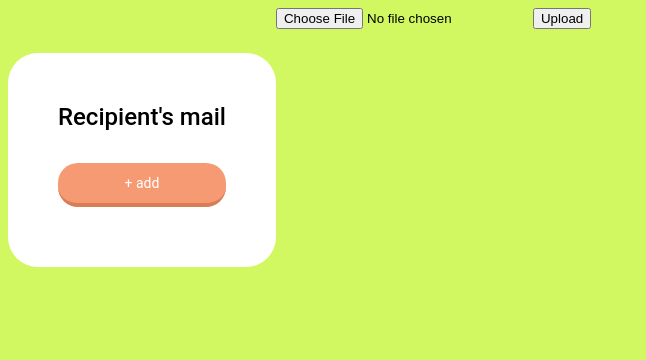
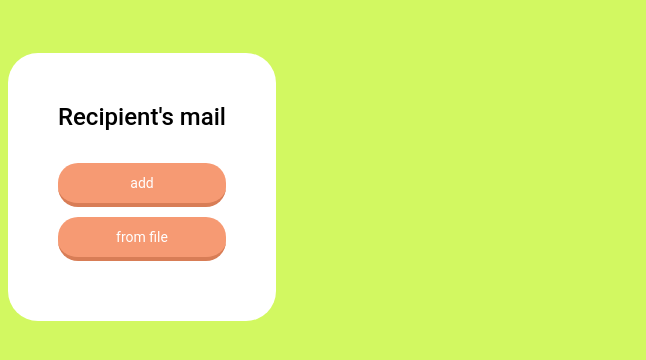
Before and after one commit to Mixnosha/YaSender, a Django app: a page that uses send/templates/recipient/recipient_all_view.html in a window 1280 px wide. Shown: the top 360 px of the page, without its empty margins (0-646 px from the left). Run offline with Django 4.2, Linux system fonts and the light colour scheme; data that the repository does not hold is empty.

Commit message:
add mail from file

```diff
--- /dev/null
+++ b/recipient/forms.py
@@ -0,0 +1,5 @@
+from django.forms import forms
+
+
+class AddMailFromFile(forms.Form):
+    file = forms.FileField()
--- a/recipient/logic.py
+++ b/recipient/logic.py
@@ -7,7 +7,7 @@ from send.models import RecipientEmail
 
 def add_email_for_file(request):
     if request.method == "POST":
-        file = request.FILES["uploadedFile"]
+        file = request.FILES["file"]
         for line in file.readlines():
             RecipientEmail.objects.create(email=line.decode('UTF-8'), user=request.user)
     return redirect(reverse('recipient:recipient_all_view', kwargs={'username': request.user.username}))
--- a/recipient/views.py
+++ b/recipient/views.py
@@ -2,6 +2,7 @@ from django.http import HttpResponse
 from django.shortcuts import render
 from django.views.generic import ListView
 
+from recipient.forms import AddMailFromFile
 from send.models import RecipientEmail
 
 
@@ -11,3 +12,8 @@ class RecipientAllView(ListView):
 
     def get_queryset(self):
         return RecipientEmail.objects.filter(user__username=self.kwargs['username'])
+
+    def get_context_data(self, *, object_list=None, **kwargs):
+        context = super().get_context_data()
+        context['form'] = AddMailFromFile()
+        return context
--- a/send/static/recipient/css/recipient_all_view.css
+++ b/send/static/recipient/css/recipient_all_view.css
@@ -1,3 +1,7 @@
 .product_right{
     display: none;
 }
+
+.file_form{
+    display: none;
+}
--- a/send/templates/recipient/recipient_all_view.html
+++ b/send/templates/recipient/recipient_all_view.html
@@ -23,7 +23,8 @@
                     </form><br>
 
                 {% endfor %}
-                <input type="button" class="chert" onclick="return hidden();" value="+ add">
+                <input type="button" class="add_mail"  value="add">
+                <input type="button" class="add_file"  value="from file">
             </div>
         </div>
     </div>
@@ -44,27 +45,48 @@
             </div>
         </form>
     </div>
-    <form action="{% url 'recipient:add_email_for_file' %}" method="POST" enctype="multipart/form-data">
-        <input type="file" name="uploadedFile">
-        {% csrf_token %}
+    <div class="file_form" >
+        <form class="decor" action="{% url 'recipient:add_email_for_file' %}" method="POST" enctype="multipart/form-data">
+        <div class="form-left-decoration"></div>
+            <div class="form-right-decoration"></div>
+            <div class="circle"></div><div class="form-inner">
+            {% csrf_token %}
+        {{ form.file }}
         <input type="submit" value="Upload">
+        </div>
     </form>
+    </div>
+
 </body>
 </html>
 <script>
 
-    let obj = document.querySelector(".chert");
+    let obj = document.querySelector(".add_mail");
+    let file = document.querySelector(".add_file");
     obj.onclick = function()
      {
         let obj = document.querySelector(".product_right");
+        let uplaod = document.querySelector(".file_form");
         if (obj.style.display == 'none'){
+            uplaod.style.display = "none";
             obj.style.display = "block";
         }
         else{
             obj.style.display = "none";
         }
+    }
 
-
+    file.onclick = function()
+     {
+        let obj = document.querySelector(".file_form");
+        let mail = document.querySelector(".product_right");
+        if (obj.style.display == 'none'){
+            mail.style.display = "none";
+            obj.style.display = "block";
+        }
+        else{
+            obj.style.display = "none";
+        }
     }
 
 
```
